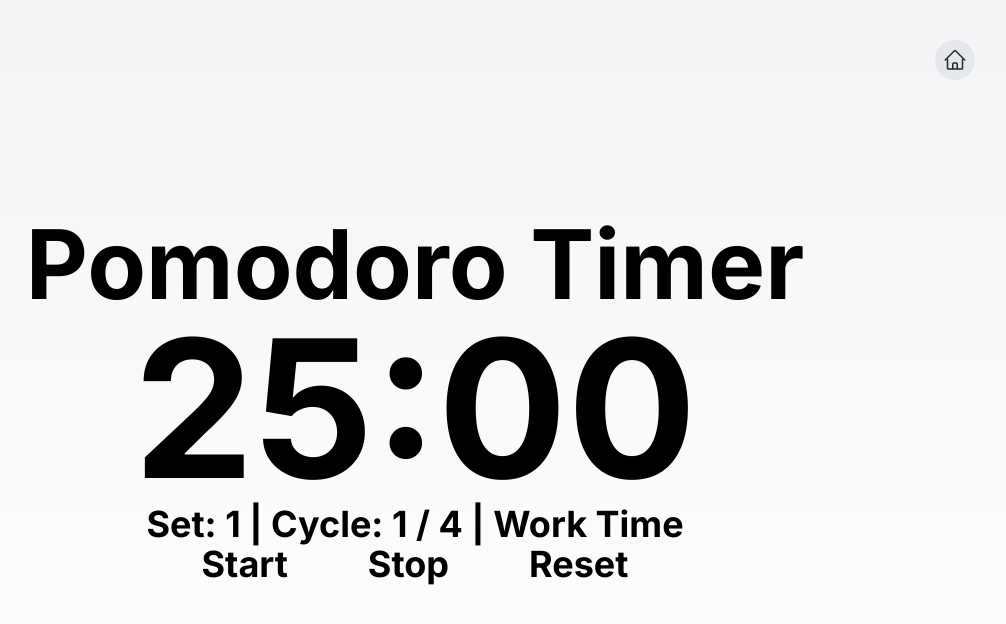
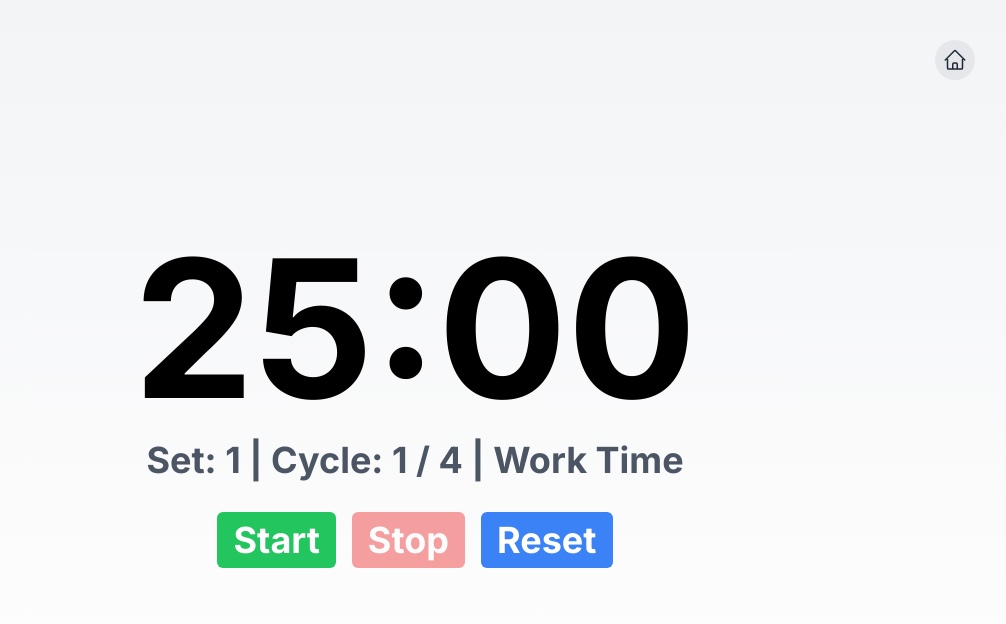
Before and after one commit to mountaincenter/nextjs-app, a Next.js app: page /timer in a window 1280 px wide. Shown: the top 624 px of the page, without its empty margins (225-1231 px from the left). Built offline with nearby package versions, Linux system fonts and the light colour scheme.

Commit message:
create pomodoroTimer

```diff
--- a/app/_components/atoms/Text/TextAtom.tsx
+++ b/app/_components/atoms/Text/TextAtom.tsx
@@ -12,7 +12,7 @@ const TextAtom = ({ children, size, className, ...props }: TextAtomProps) => (
       size === "small"
         ? "text-xl sm:text-xl md:text-2xl lg:text-4xl xl:text-4xl"
         : size === "medium"
-          ? "text-5xl sm:text-5xl md:text-5xl lg:text-8xl xl:text-8xl"
+          ? "text-3xl sm:text-4xl md:text-5xl lg:text-8xl xl:text-8xl"
           : "text-5xl sm:text-8xl md:text-8xl lg:text-10xl xl:text-10xl"
     } ${className}`}
     {...props}
--- a/app/timer/TimerComponent.tsx
+++ b/app/timer/TimerComponent.tsx
@@ -94,23 +94,35 @@ const TimerComponent: React.FC<TimerComponentProps> = () => {
 
   return (
     <div style={{ textAlign: "center" }}>
-      <TextAtom size="medium">Pomodoro Timer</TextAtom>
       <TextAtom size="large">
         <span>{fromatTime(minutes * 60 + seconds)}</span>
       </TextAtom>
-      <TextAtom size="small">
-        <p>
+      <TextAtom size="small" className="mt-4">
+        <p className="text-gray-600 dark:text-gray-400 mb-8">
           Set: {currentSet} | Cycle: {currentCycle} / {CYCLES_PER_SET} |{" "}
           {isBreakTime() ? "Break Time" : "Work Time"}
         </p>
-        <div className="flex items-center justify-center gap-20">
-          <button onClick={startTimer} disabled={isRunning}>
+        <div className="flex justify-center gap-4">
+          <button
+            onClick={startTimer}
+            disabled={isRunning}
+            className="bg-green-500 hover:bg-green-600 text-white font-bold py-2 px-4 rounded-md transition-colors disabled:opacity-50 disabled:cursor-not-allowed"
+          >
             Start
           </button>
-          <button onClick={stopTimer} disabled={!isRunning}>
+          <button
+            onClick={stopTimer}
+            disabled={!isRunning}
+            className="bg-red-500 hover:bg-red-600 text-white font-bold py-2 px-4 rounded-md transition-colors disabled:opacity-50 disabled:cursor-not-allowed"
+          >
             Stop
           </button>
-          <button onClick={resetTimer}>Reset</button>
+          <button
+            onClick={resetTimer}
+            className="bg-blue-500 hover:bg-blue-600 text-white font-bold py-2 px-4 rounded-md transition-colors"
+          >
+            Reset
+          </button>
         </div>
       </TextAtom>
     </div>
```
Also changed, not shown: 1 other file (tests, documents, lock files or other folders).
